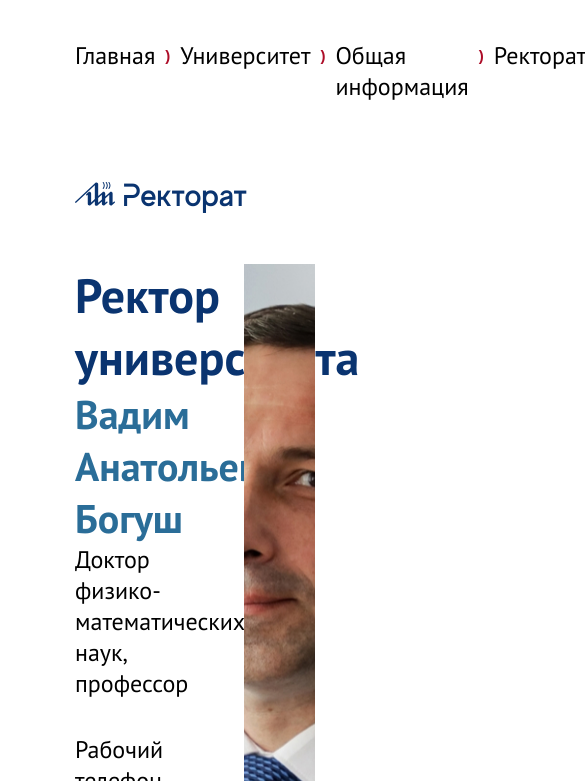
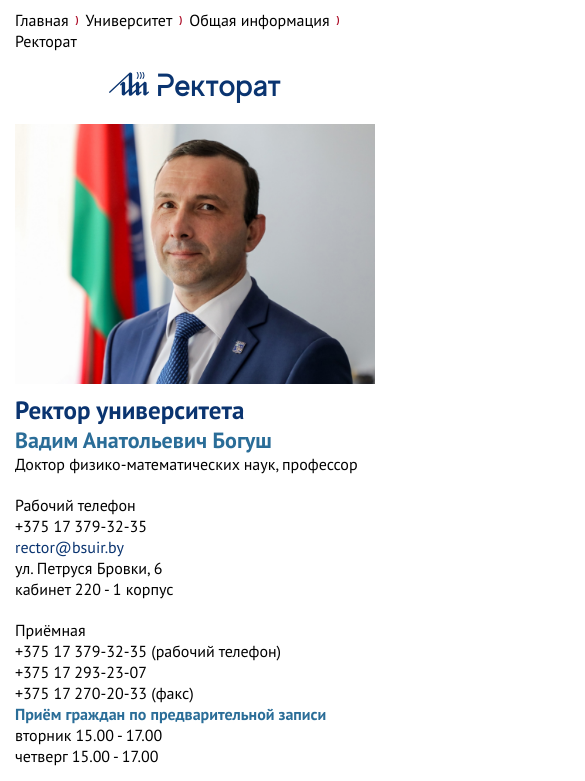
Before and after one commit to oirsobsuir/BSUIR-html, a plain HTML site: page rectorate.html in a window 390 px wide. Shown: the part 63-844 px from the top of the page, 585 px wide, since content can reach past the window. Drawn offline with Linux system fonts and the light colour scheme.

Commit message:
style: Прописаны стили для адаптива страницы "Ректорат" ( Fri 14.06.2024 12:22 )

```diff
--- a/css/styles-for-info-pages.css
+++ b/css/styles-for-info-pages.css
@@ -1,7 +1,3 @@
-.main {
-    position: relative;
-}
-
 .main .container {
     padding: 45px 75px 170px;
 }
@@ -17,20 +13,25 @@ main h4 {
     color: #0A3470;
 }
 
+.persons__h4 {
+    margin: 0 0 25px 0;
+}
+
 .breadcrumbs {
     margin: 0 0 75px 0;
-    top: 45px;
-    left: 75px;
     display: flex;
+    align-items: center;
+    flex-wrap: wrap;
     font-size: 24px;
     line-height: 31px;
 }
 
 .breadcrumbs__link {
     display: flex;
+    align-items: center;
 }
 
-.breadcrumbs__link:not(:first-child)::before {
+.breadcrumbs__link:not(:last-child)::after {
     content: ")";
     margin: 0 10px;
     font-size: 15px;
@@ -52,15 +53,15 @@ main h4 {
 .person {
     display: flex;
     align-items: start;
-    column-gap: 6.5%;
+    gap: 0 6.5%;
 }
 
 .person:not(:last-child) {
-    margin: 0 0 65px 0;
+    margin: 0 0 90px 0;
 }
 
 .person__image {
-    width: 30%;
+    flex: 0 0 30%;
     height: 375px;
 }
 
@@ -106,7 +107,7 @@ main h4 {
 }
 
 .person:first-child .person__info {
-    min-width: 30%;
+    flex: 0 0 30%;
 }
 
 .person:first-child .person__contacts {
@@ -115,6 +116,125 @@ main h4 {
 }
 
 .person:first-child .person__image {
-    width: 100%;
+    flex: 1 1 auto;
     height: 675px;
 }
+
+
+
+@media screen and (max-width: 1199px) {
+    .main .container {
+        padding: 20px 20px 90px;
+    }
+
+    .main h2 {
+        margin: 0 0 30px 0;
+        justify-content: center;
+    }
+
+    main h4 {
+        font-size: 25px;
+        line-height: 32px;
+    }
+
+    .persons__h4 {
+        margin: 0 0 10px 0;
+    }
+
+    .breadcrumbs {
+        margin: 0 0 35px 0;
+        font-size: 16px;
+        line-height: 21px;
+    }
+
+    .breadcrumbs__link:not(:last-child)::after {
+        margin: 0 7px;
+        font-size: 9px;
+    }
+
+    .person {
+        gap: 0 2.8%;
+    }
+
+    .person:not(:last-child) {
+        margin: 0 0 45px 0;
+    }
+
+    .person__image {
+        flex: 0 0 44%;
+        height: 250px;
+    }
+
+    .person__info {
+        font-size: 16px;
+        line-height: 21px;
+    }
+
+    .person__name {
+        font-size: 22px;
+        line-height: 28px;
+    }
+
+    .person__contacts {
+        margin: 20px 0 0 0;
+        flex-direction: column;
+        gap: 20px 0;
+    }
+
+    .person:first-child .person__info {
+        flex: 0 0 44%;
+    }
+
+    .person:first-child .person__contacts {
+        gap: 20px 0;
+    }
+
+    .person:first-child .person__image {
+        flex: 1 1 auto;
+        height: 260px;
+    }
+}
+
+
+
+@media screen and (max-width: 767px) {
+    .main .container {
+        padding: 15px 15px 60px;
+    }
+
+    .main h2 {
+        margin: 0 0 20px 0;
+    }
+
+    .breadcrumbs {
+        margin: 0 0 15px 0;
+    }
+
+    .person {
+        flex-direction: column;
+        gap: 10px 0;
+    }
+
+    .person:not(:last-child) {
+        margin: 0 0 25px 0;
+    }
+
+    .person__image {
+        flex: unset;
+        width: 100%;
+    }
+
+    .person:first-child {
+        flex-direction: column-reverse;
+    }
+
+    .person:first-child .person__info {
+        flex: unset;
+        width: 100%;
+    }
+
+    .person:first-child .person__image {
+        flex: unset;
+        width: 100%;
+    }
+}
--- a/rectorate.html
+++ b/rectorate.html
@@ -622,7 +622,7 @@
                         <img src="./img/rectorat/Bogush.jpg" alt="">
                     </div>
                 </div>
-                <h4 class="mb-5">Проректоры</h4>
+                <h4 class="persons__h4">Проректоры</h4>
                 <div class="person">
                     <div class="person__image">
                         <img src="./img/rectorat/Davidov.jpg" alt="Фото проректора">
```
